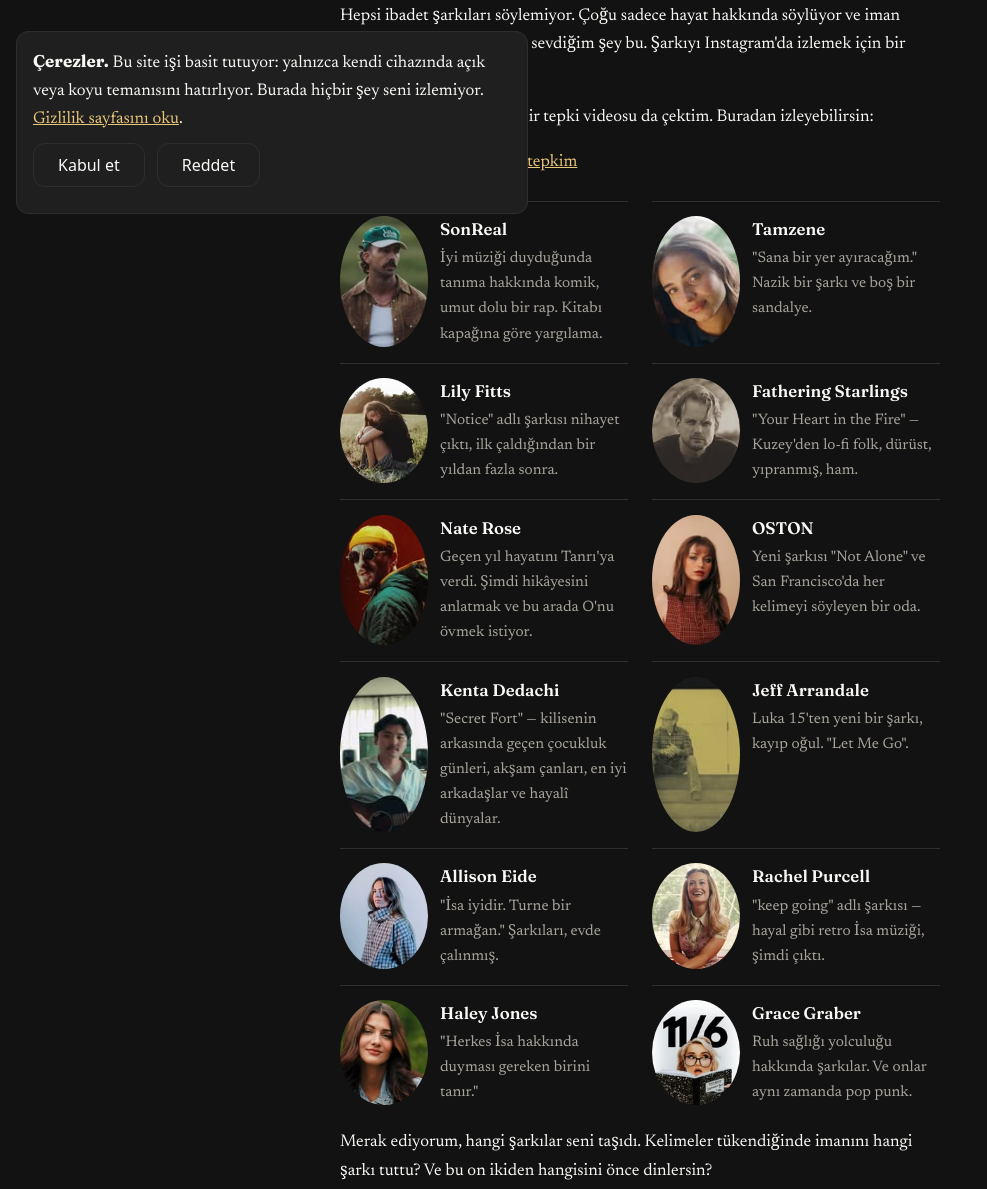
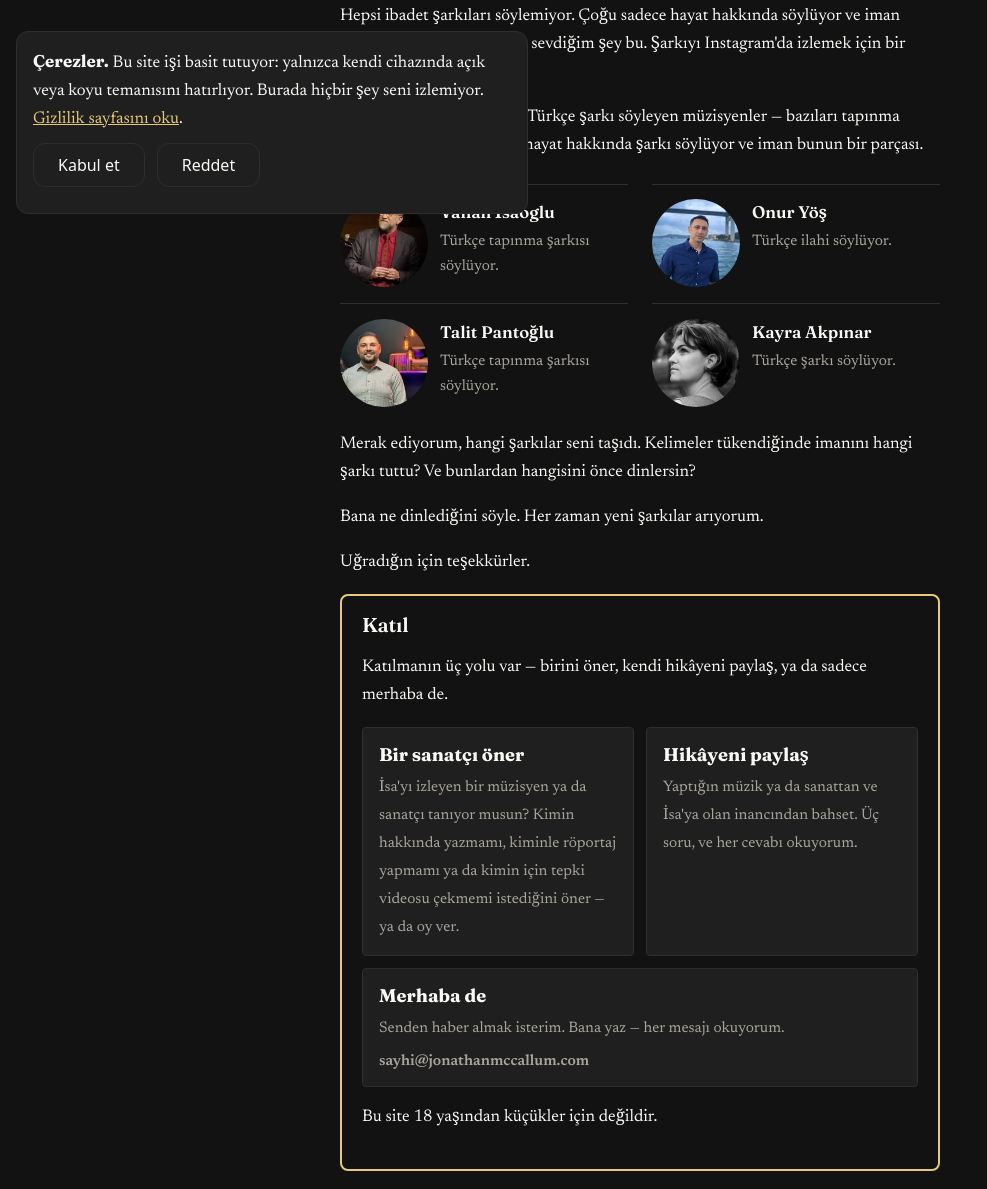
Before and after one commit to streamjonathan/jonathanmccallum-tr, an Eleventy site: page content/posts/2026-11-23-music-and-faith.md in a window 1280 px wide. Shown: the part 570-1759 px from the top of the page, without its empty margins (0-987 px from the left). Built offline with nearby package versions, Linux system fonts and the light colour scheme; Eleventy itself is replaced by a stand-in of ours; files that its build step writes are made by us from their sources.

Commit message:
Music and Faith: tr musicians, 4 verified

```diff
--- a/content/posts/2026-11-23-music-and-faith.md
+++ b/content/posts/2026-11-23-music-and-faith.md
@@ -3,7 +3,7 @@ title: "Müzik ve İman"
 date: 2026-11-23
 slug: music-and-faith
 draft: false
-shareImage: /images/music-faith/sonreal.jpg
+shareImage: /images/music-faith/vahan_isaoglu.jpg
 ---
 
 Instagram'da müzisyenleri dinleyerek çok zaman geçiriyorum. Son zamanlarda dinlediklerimden bazıları bunlar.
@@ -14,74 +14,32 @@ Pavlus Atina'da buna benzer bir şey yaptı. Onların şiirini ve dilini kulland
 
 Hepsi ibadet şarkıları söylemiyor. Çoğu sadece hayat hakkında söylüyor ve iman bunun bir parçası. Onlarda sevdiğim şey bu. Şarkıyı Instagram'da izlemek için bir karta dokun.
 
-SonReal'in yeni şarkısına bir tepki videosu da çektim. Buradan izleyebilirsin:
-
-[SonReal'in yeni videosuna tepkim](https://www.youtube.com/shorts/wePjZMr6beE)
+Bu şarkılar Türkçe. Bunlar Türkçe şarkı söyleyen müzisyenler — bazıları tapınma şarkıları söylüyor, bazıları hayat hakkında şarkı söylüyor ve iman bunun bir parçası.
 
 <div class="ig-grid">
-<a class="ig-card" href="https://www.instagram.com/reel/DgBgmKwB84s/" target="_blank" rel="noopener">
-<img class="ig-card__img" src="/images/music-faith/sonreal.jpg" alt="SonReal" loading="lazy" width="150" height="150">
-<span class="ig-card__text"><span class="ig-card__name">SonReal</span>
-<span class="ig-card__note">İyi müziği duyduğunda tanıma hakkında komik, umut dolu bir rap. Kitabı kapağına göre yargılama.</span></span>
+<a class="ig-card" href="https://www.instagram.com/reel/Dd-96Kgs9SK/" target="_blank" rel="noopener">
+<img class="ig-card__img" src="/images/music-faith/vahan_isaoglu.jpg" alt="Vahan İsaoglu" loading="lazy" width="150" height="150">
+<span class="ig-card__text"><span class="ig-card__name">Vahan İsaoglu</span>
+<span class="ig-card__note">Türkçe tapınma şarkısı söylüyor.</span></span>
 </a>
-<a class="ig-card" href="https://www.instagram.com/reel/DgDnpYFAUjr/" target="_blank" rel="noopener">
-<img class="ig-card__img" src="/images/music-faith/tamzene.jpg" alt="Tamzene" loading="lazy" width="150" height="150">
-<span class="ig-card__text"><span class="ig-card__name">Tamzene</span>
-<span class="ig-card__note">"Sana bir yer ayıracağım." Nazik bir şarkı ve boş bir sandalye.</span></span>
+<a class="ig-card" href="https://www.instagram.com/reel/Cv0aOi5R6vx/" target="_blank" rel="noopener">
+<img class="ig-card__img" src="/images/music-faith/onur_yos.jpg" alt="Onur Yöş" loading="lazy" width="150" height="150">
+<span class="ig-card__text"><span class="ig-card__name">Onur Yöş</span>
+<span class="ig-card__note">Türkçe ilahi söylüyor.</span></span>
 </a>
-<a class="ig-card" href="https://www.instagram.com/reel/Df5X6L3K-3W/" target="_blank" rel="noopener">
-<img class="ig-card__img" src="/images/music-faith/lilyfittsmusic.jpg" alt="Lily Fitts" loading="lazy" width="150" height="150">
-<span class="ig-card__text"><span class="ig-card__name">Lily Fitts</span>
-<span class="ig-card__note">"Notice" adlı şarkısı nihayet çıktı, ilk çaldığından bir yıldan fazla sonra.</span></span>
+<a class="ig-card" href="https://www.instagram.com/reel/DfKDEzhoD6j/" target="_blank" rel="noopener">
+<img class="ig-card__img" src="/images/music-faith/talit_pantoglu.jpg" alt="Talit Pantoğlu" loading="lazy" width="150" height="150">
+<span class="ig-card__text"><span class="ig-card__name">Talit Pantoğlu</span>
+<span class="ig-card__note">Türkçe tapınma şarkısı söylüyor.</span></span>
 </a>
-<a class="ig-card" href="https://www.instagram.com/reel/DgE-ybeI6ko/" target="_blank" rel="noopener">
-<img class="ig-card__img" src="/images/music-faith/fatheringstarlings.jpg" alt="Fathering Starlings" loading="lazy" width="150" height="150">
-<span class="ig-card__text"><span class="ig-card__name">Fathering Starlings</span>
-<span class="ig-card__note">"Your Heart in the Fire" — Kuzey'den lo-fi folk, dürüst, yıpranmış, ham.</span></span>
-</a>
-<a class="ig-card" href="https://www.instagram.com/reel/DfkSMZhpium/" target="_blank" rel="noopener">
-<img class="ig-card__img" src="/images/music-faith/naterosemusic.jpg" alt="Nate Rose" loading="lazy" width="150" height="150">
-<span class="ig-card__text"><span class="ig-card__name">Nate Rose</span>
-<span class="ig-card__note">Geçen yıl hayatını Tanrı'ya verdi. Şimdi hikâyesini anlatmak ve bu arada O'nu övmek istiyor.</span></span>
-</a>
-<a class="ig-card" href="https://www.instagram.com/p/DgBMyeNkkyO/" target="_blank" rel="noopener">
-<img class="ig-card__img" src="/images/music-faith/ostonmusic.jpg" alt="OSTON" loading="lazy" width="150" height="150">
-<span class="ig-card__text"><span class="ig-card__name">OSTON</span>
-<span class="ig-card__note">Yeni şarkısı "Not Alone" ve San Francisco'da her kelimeyi söyleyen bir oda.</span></span>
-</a>
-<a class="ig-card" href="https://www.instagram.com/reel/Df1qtokoyBh/" target="_blank" rel="noopener">
-<img class="ig-card__img" src="/images/music-faith/kenta_dedachi.jpg" alt="Kenta Dedachi" loading="lazy" width="150" height="150">
-<span class="ig-card__text"><span class="ig-card__name">Kenta Dedachi</span>
-<span class="ig-card__note">"Secret Fort" — kilisenin arkasında geçen çocukluk günleri, akşam çanları, en iyi arkadaşlar ve hayalî dünyalar.</span></span>
-</a>
-<a class="ig-card" href="https://www.instagram.com/reel/DfCRnSiPXa5/" target="_blank" rel="noopener">
-<img class="ig-card__img" src="/images/music-faith/jeffarrandale.jpg" alt="Jeff Arrandale" loading="lazy" width="150" height="150">
-<span class="ig-card__text"><span class="ig-card__name">Jeff Arrandale</span>
-<span class="ig-card__note">Luka 15'ten yeni bir şarkı, kayıp oğul. "Let Me Go".</span></span>
-</a>
-<a class="ig-card" href="https://www.instagram.com/reel/Df71X0lzZsN/" target="_blank" rel="noopener">
-<img class="ig-card__img" src="/images/music-faith/allison_eide.jpg" alt="Allison Eide" loading="lazy" width="150" height="150">
-<span class="ig-card__text"><span class="ig-card__name">Allison Eide</span>
-<span class="ig-card__note">"İsa iyidir. Turne bir armağan." Şarkıları, evde çalınmış.</span></span>
-</a>
-<a class="ig-card" href="https://www.instagram.com/reel/DgD31mXBDcn/" target="_blank" rel="noopener">
-<img class="ig-card__img" src="/images/music-faith/rachelpurcellmusic.jpg" alt="Rachel Purcell" loading="lazy" width="150" height="150">
-<span class="ig-card__text"><span class="ig-card__name">Rachel Purcell</span>
-<span class="ig-card__note">"keep going" adlı şarkısı — hayal gibi retro İsa müziği, şimdi çıktı.</span></span>
-</a>
-<a class="ig-card" href="https://www.instagram.com/reel/Df9vziqCJtC/" target="_blank" rel="noopener">
-<img class="ig-card__img" src="/images/music-faith/haleyjonesofficial.jpg" alt="Haley Jones" loading="lazy" width="150" height="150">
-<span class="ig-card__text"><span class="ig-card__name">Haley Jones</span>
-<span class="ig-card__note">"Herkes İsa hakkında duyması gereken birini tanır."</span></span>
-</a>
-<a class="ig-card" href="https://www.instagram.com/reel/DgAmATaizM0/" target="_blank" rel="noopener">
-<img class="ig-card__img" src="/images/music-faith/gracegrabermusic.jpg" alt="Grace Graber" loading="lazy" width="150" height="150">
-<span class="ig-card__text"><span class="ig-card__name">Grace Graber</span>
-<span class="ig-card__note">Ruh sağlığı yolculuğu hakkında şarkılar. Ve onlar aynı zamanda pop punk.</span></span>
+<a class="ig-card" href="https://www.instagram.com/reel/DD1boMKigfg/" target="_blank" rel="noopener">
+<img class="ig-card__img" src="/images/music-faith/kayrakpinar.jpg" alt="Kayra Akpınar" loading="lazy" width="150" height="150">
+<span class="ig-card__text"><span class="ig-card__name">Kayra Akpınar</span>
+<span class="ig-card__note">Türkçe şarkı söylüyor.</span></span>
 </a>
 </div>
 
-Merak ediyorum, hangi şarkılar seni taşıdı. Kelimeler tükendiğinde imanını hangi şarkı tuttu? Ve bu on ikiden hangisini önce dinlersin?
+Merak ediyorum, hangi şarkılar seni taşıdı. Kelimeler tükendiğinde imanını hangi şarkı tuttu? Ve bunlardan hangisini önce dinlersin?
 
 Bana ne dinlediğini söyle. Her zaman yeni şarkılar arıyorum.
 
```
Also changed, not shown: content/images/music-faith/kayrakpinar.jpg (added), content/images/music-faith/onur_yos.jpg (added), content/images/music-faith/talit_pantoglu.jpg (added), content/images/music-faith/vahan_isaoglu.jpg (added).
